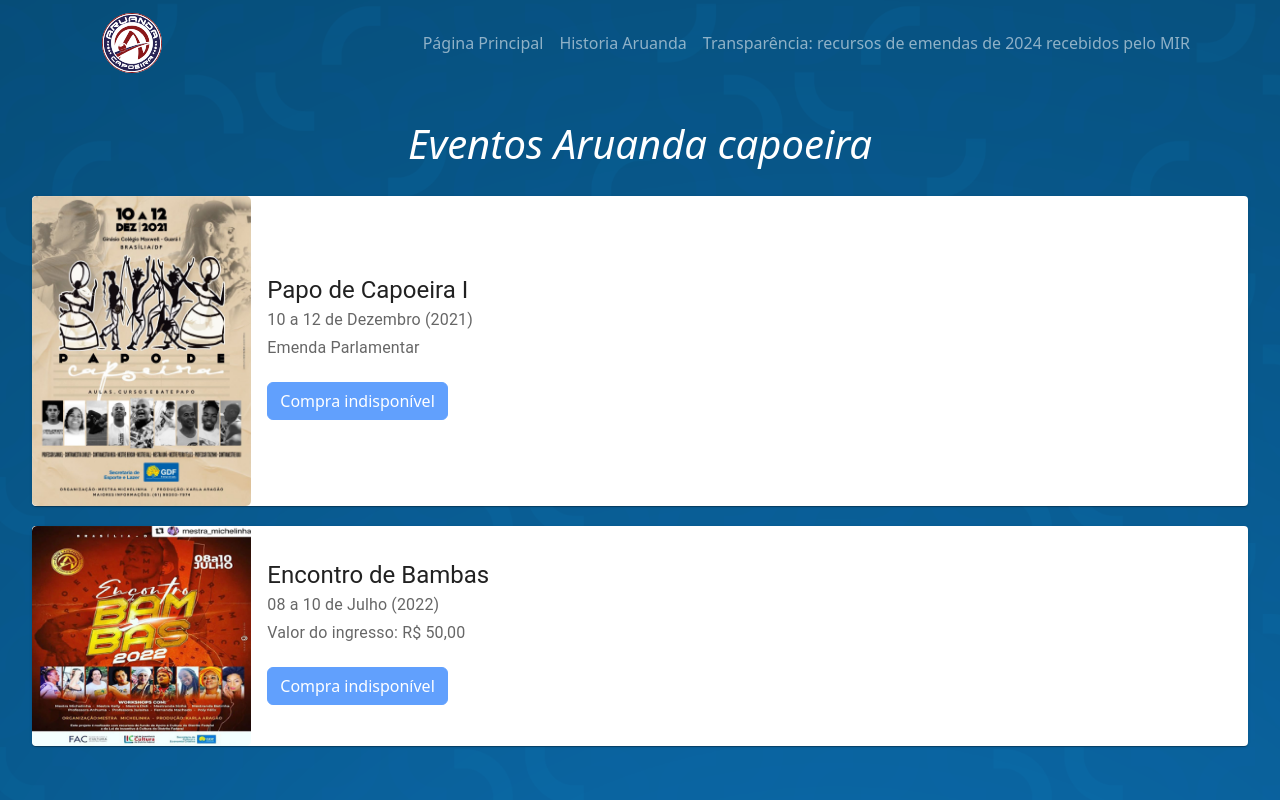
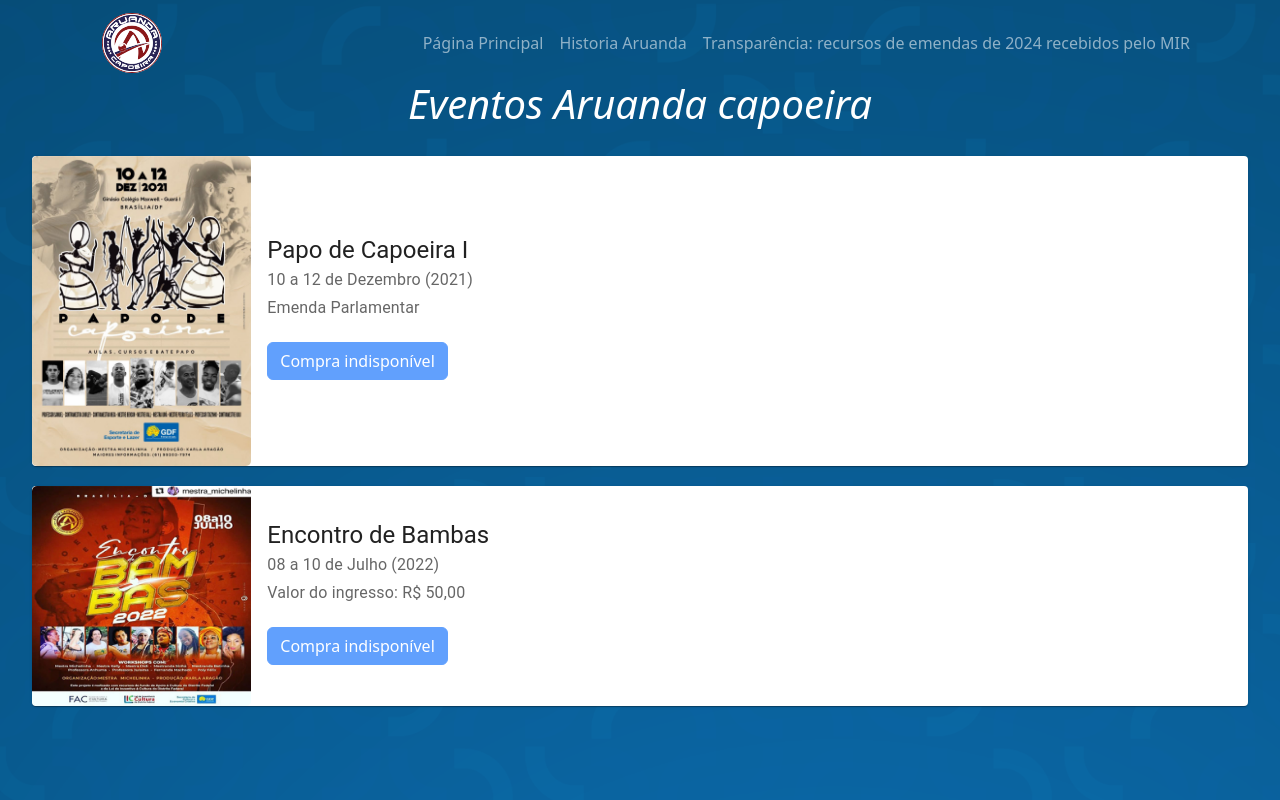
Before and after one commit to LucaMaia/PrototipoSiteAruanda, a Next.js app: page /eventos in a window 1280 px wide. Built offline with nearby package versions, Linux system fonts and the light colour scheme.

Commit message:
espacemnto texto eventos

```diff
--- a/pages/eventos/Evento.module.css
+++ b/pages/eventos/Evento.module.css
@@ -1,6 +1,6 @@
 
 .espacamento{
-    padding-top: 120px;
+    padding-top: 100px;
     width: 60%;
     margin:0 auto;
 }
@@ -34,7 +34,7 @@
         width: auto;
     }
     .espacamento{
-        padding-top: 120px;
+        padding-top: 80px;
         width: 95%;
         margin:0px auto;
     }
```
